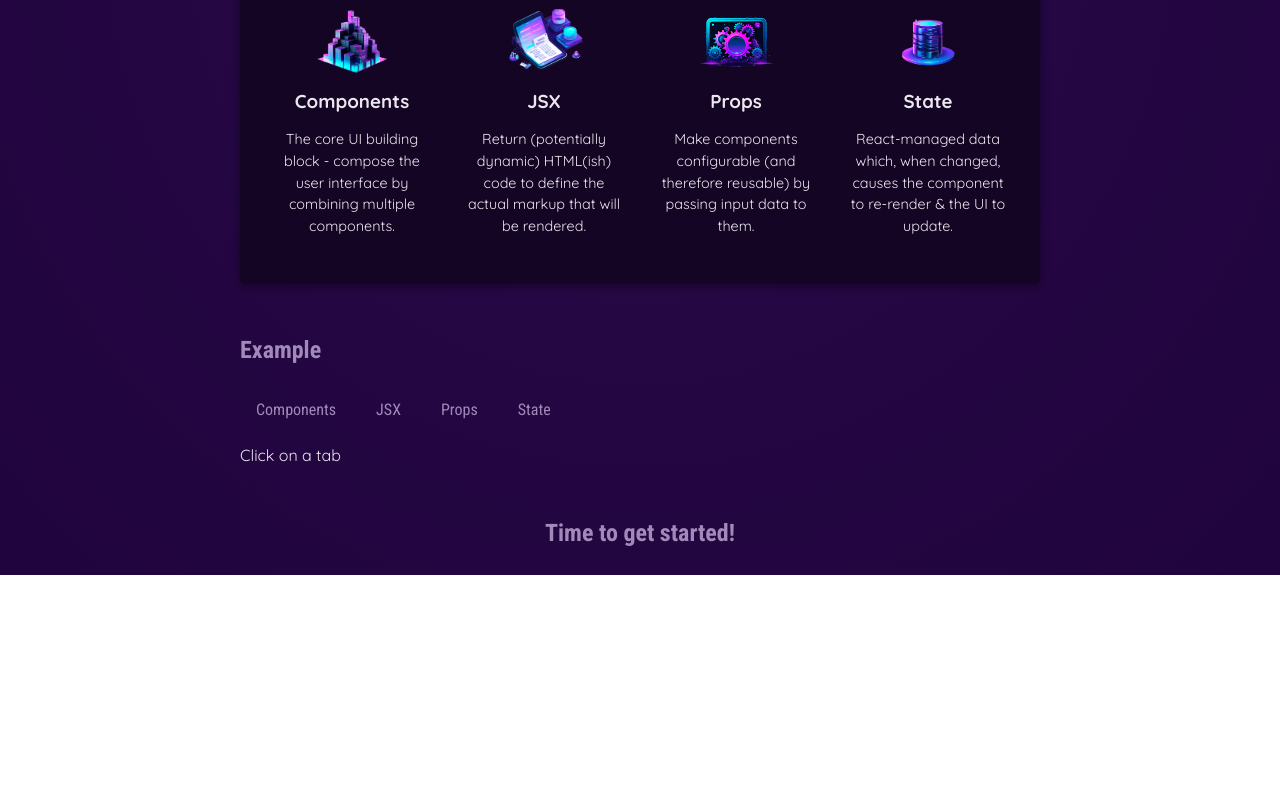
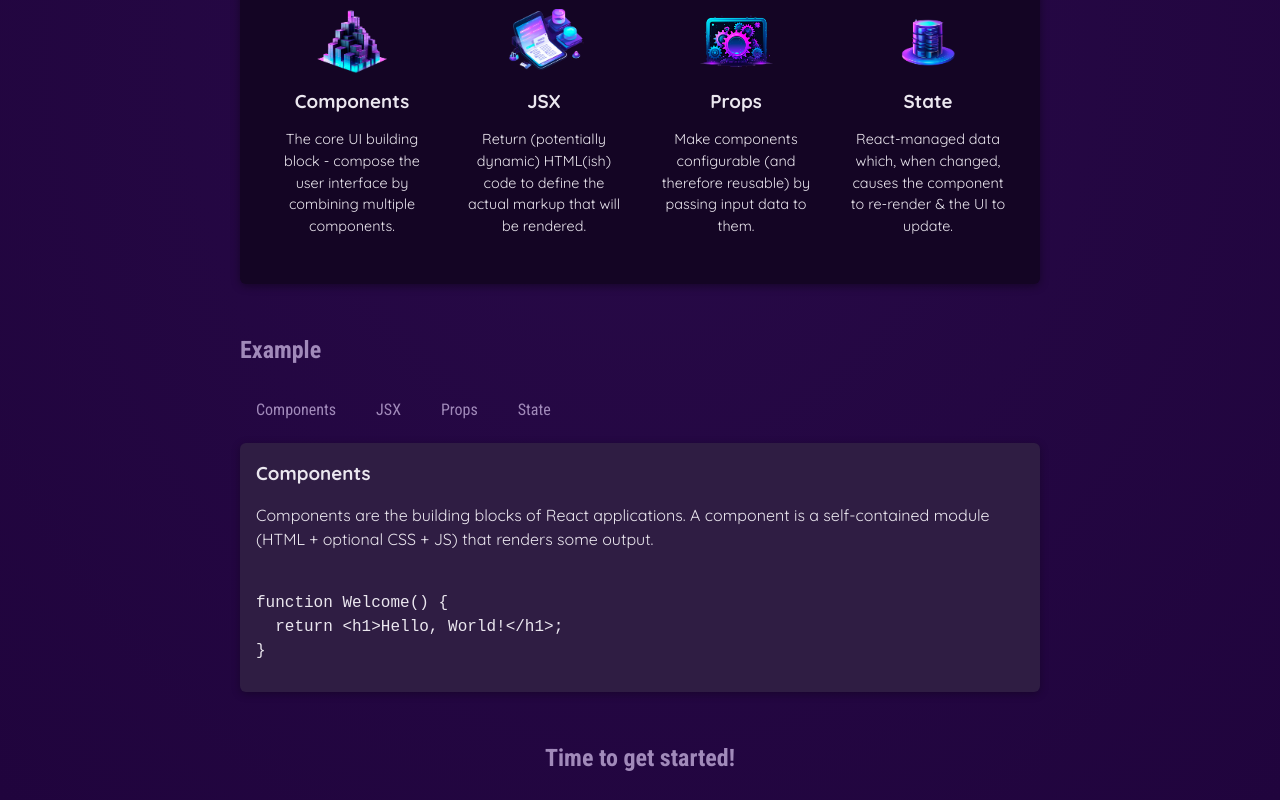
Before and after one commit to LevDoesCode/practice-react, a React (Vite) app in the folder 01-learning/02-path2/05-react-essentials/: page / in a window 1280 px wide. Shown: the part 718-1518 px from the top of the page. Before the commit the page ends 1293 px from the top, so only its background shows below. Built offline with nearby package versions, Linux system fonts and the light colour scheme.

Commit message:
Added data and used it to output dynamic content

```diff
--- a/01-learning/02-path2/05-react-essentials/src/App.jsx
+++ b/01-learning/02-path2/05-react-essentials/src/App.jsx
@@ -1,12 +1,13 @@
+import { useState } from "react";
 import { CORE_CONCEPTS as coreData } from "./data";
 import Header from "./components/Header/Header";
 import CoreConcept from "./components/CoreConcept";
 import CoreConceptv2 from "./components/CoreConceptv2";
 import TabButton from "./components/TabButton";
-import { useState } from "react";
+import { EXAMPLES } from "./data";
 
 function App() {
-    const [selectedTopic, setSelectTopic] = useState("Click on a tab");
+    const [selectedTopic, setSelectTopic] = useState("components");
 
     function handleTabClick(selectedTab) {
         setSelectTopic(selectedTab);
@@ -56,7 +57,13 @@ function App() {
                         <TabButton onClick={() => handleTabClick("props")}>Props</TabButton>
                         <TabButton onClick={() => handleTabClick("state")}>State</TabButton>
                     </menu>
-                    {selectedTopic}
+                    <div id="tab-content">
+                        <h3>{EXAMPLES[selectedTopic].title}</h3>
+                        <p>{EXAMPLES[selectedTopic].description}</p>
+                        <pre>
+                            <code>{EXAMPLES[selectedTopic].code}</code>
+                        </pre>
+                    </div>
                 </section>
                 <h2>Time to get started!</h2>
             </main>
--- a/01-learning/02-path2/05-react-essentials/src/data.js
+++ b/01-learning/02-path2/05-react-essentials/src/data.js
@@ -1,31 +1,77 @@
-import componentsImg from './assets/components.png';
-import propsImg from './assets/config.png';
-import jsxImg from './assets/jsx-ui.png';
-import stateImg from './assets/state-mgmt.png';
+import componentsImg from "./assets/components.png";
+import propsImg from "./assets/config.png";
+import jsxImg from "./assets/jsx-ui.png";
+import stateImg from "./assets/state-mgmt.png";
 
 export const CORE_CONCEPTS = [
     {
         image: componentsImg,
-    title: 'Components',
-    description:
-      'The core UI building block - compose the user interface by combining multiple components.',
+        title: "Components",
+        description: "The core UI building block - compose the user interface by combining multiple components.",
     },
     {
         image: jsxImg,
-    title: 'JSX',
-    description:
-      'Return (potentially dynamic) HTML(ish) code to define the actual markup that will be rendered.',
+        title: "JSX",
+        description: "Return (potentially dynamic) HTML(ish) code to define the actual markup that will be rendered.",
     },
     {
         image: propsImg,
-    title: 'Props',
-    description:
-      'Make components configurable (and therefore reusable) by passing input data to them.',
+        title: "Props",
+        description: "Make components configurable (and therefore reusable) by passing input data to them.",
     },
     {
         image: stateImg,
-    title: 'State',
-    description:
-      'React-managed data which, when changed, causes the component to re-render & the UI to update.',
+        title: "State",
+        description: "React-managed data which, when changed, causes the component to re-render & the UI to update.",
     },
 ];
+
+export const EXAMPLES = {
+    components: {
+        title: "Components",
+        description:
+            "Components are the building blocks of React applications. A component is a self-contained module (HTML + optional CSS + JS) that renders some output.",
+        code: `
+function Welcome() {
+  return <h1>Hello, World!</h1>;
+}`,
+    },
+    jsx: {
+        title: "JSX",
+        description:
+            "JSX is a syntax extension to JavaScript. It is similar to a template language, but it has full power of JavaScript (e.g., it may output dynamic content).",
+        code: `
+<div>
+  <h1>Welcome {userName}</h1>
+  <p>Time to learn React!</p>
+</div>`,
+    },
+    props: {
+        title: "Props",
+        description: "Components accept arbitrary inputs called props. They are like function arguments.",
+        code: `
+function Welcome(props) {
+  return <h1>Hello, {props.name}</h1>;
+}`,
+    },
+    state: {
+        title: "State",
+        description:
+            "State allows React components to change their output over time in response to user actions, network responses, and anything else.",
+        code: `
+function Counter() {
+  const [isVisible, setIsVisible] = useState(false);
+
+  function handleClick() {
+    setIsVisible(true);
+  }
+
+  return (
+    <div>
+      <button onClick={handleClick}>Show Details</button>
+      {isVisible && <p>Amazing details!</p>}
+    </div>
+  );
+}`,
+    },
+};
```
Lines whose indentation alone changed are shown as unchanged.
